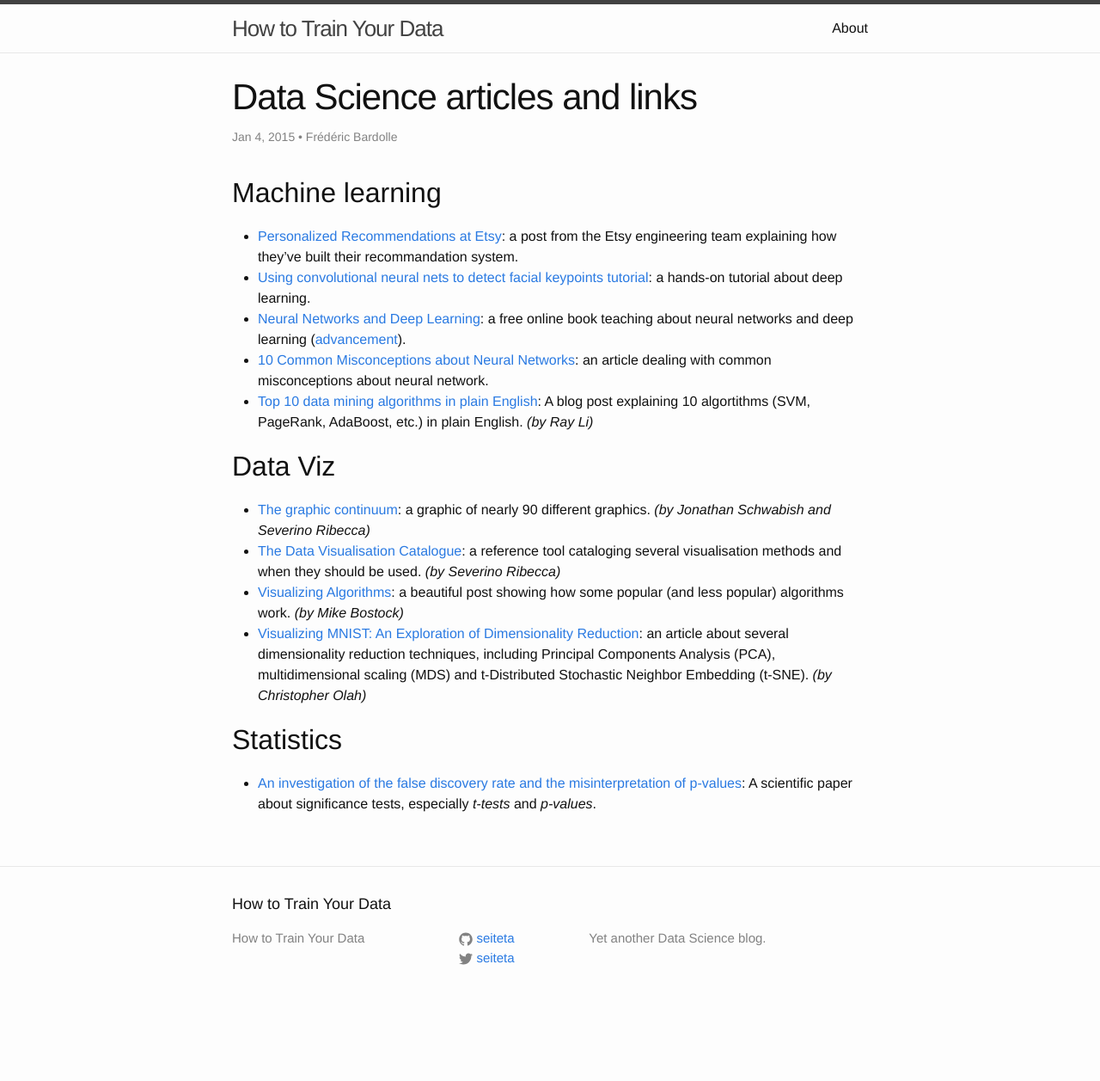
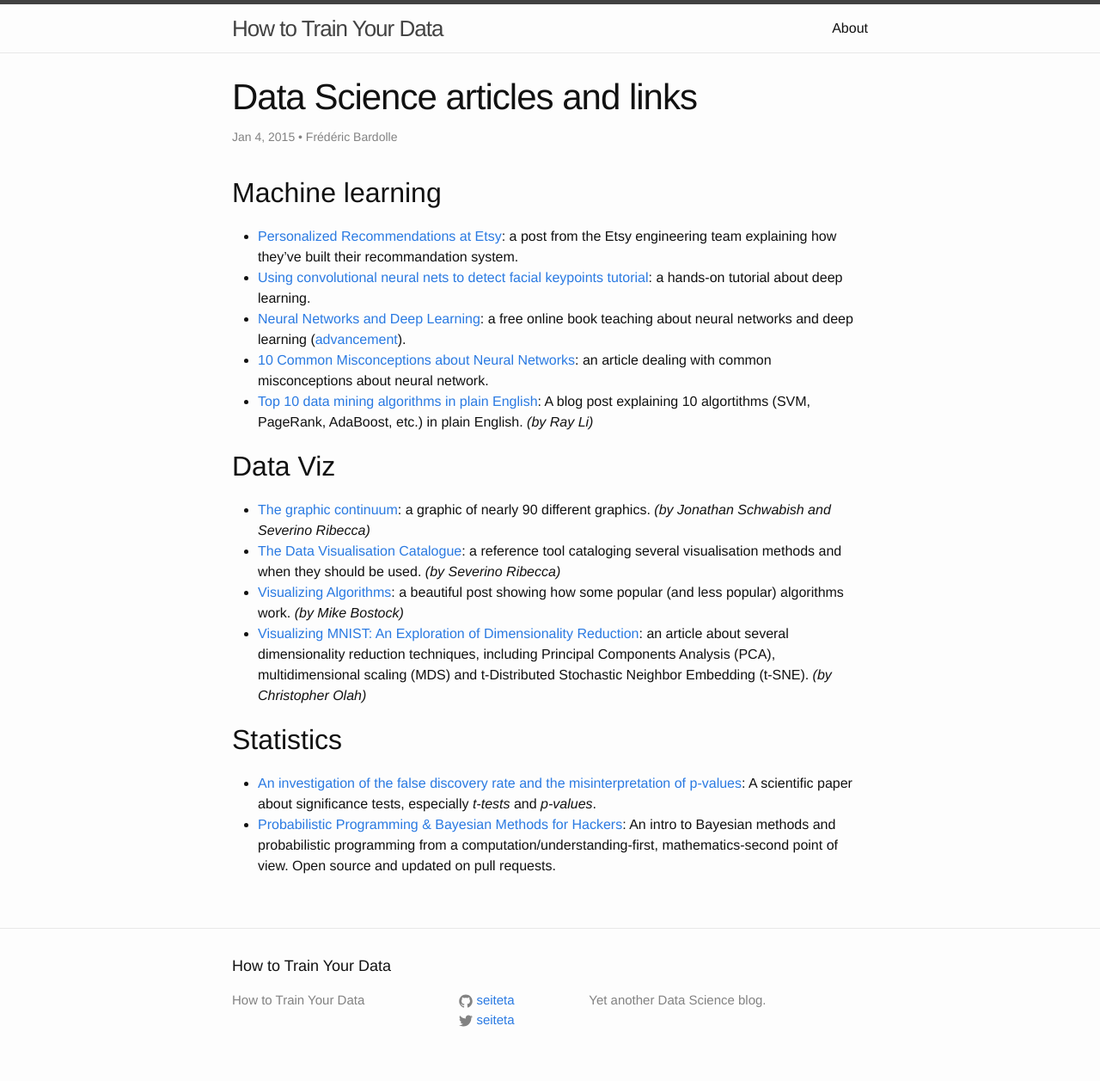
Before and after one commit to seiteta/seiteta.github.io_old, a Jekyll site: the page built from _posts/2015-01-04-articles.md, in a window 1280 px wide. Shown: the whole page at 86% size. Built offline with Jekyll 4.4.1, drawn with Linux system fonts in a browser that asks for light colours; before the commit the page ends 1185 px from its top, so only the background shows below that.

Commit message:
Add "Bayesian Methods for Hackers"

```diff
--- a/_posts/2015-01-04-articles.md
+++ b/_posts/2015-01-04-articles.md
@@ -26,3 +26,4 @@ author: Frédéric Bardolle
 ## Statistics
 
 * [An investigation of the false discovery rate and the misinterpretation of p-values](http://rsos.royalsocietypublishing.org/content/1/3/140216): A scientific paper about significance tests, especially _t-tests_ and _p-values_.
+* [Probabilistic Programming & Bayesian Methods for Hackers](http://camdavidsonpilon.github.io/Probabilistic-Programming-and-Bayesian-Methods-for-Hackers/): An intro to Bayesian methods and probabilistic programming from a computation/understanding-first, mathematics-second point of view. Open source and updated on pull requests.
```
